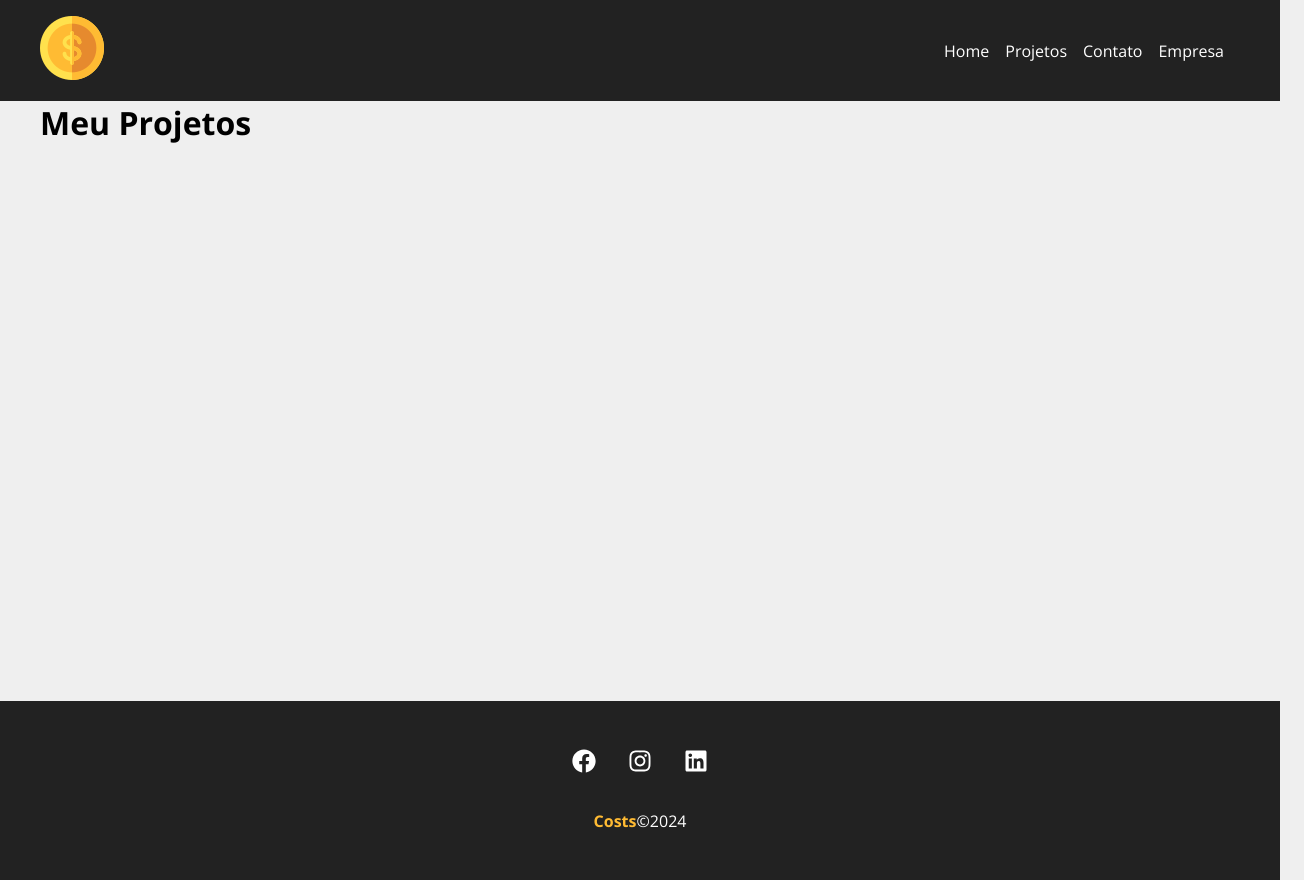
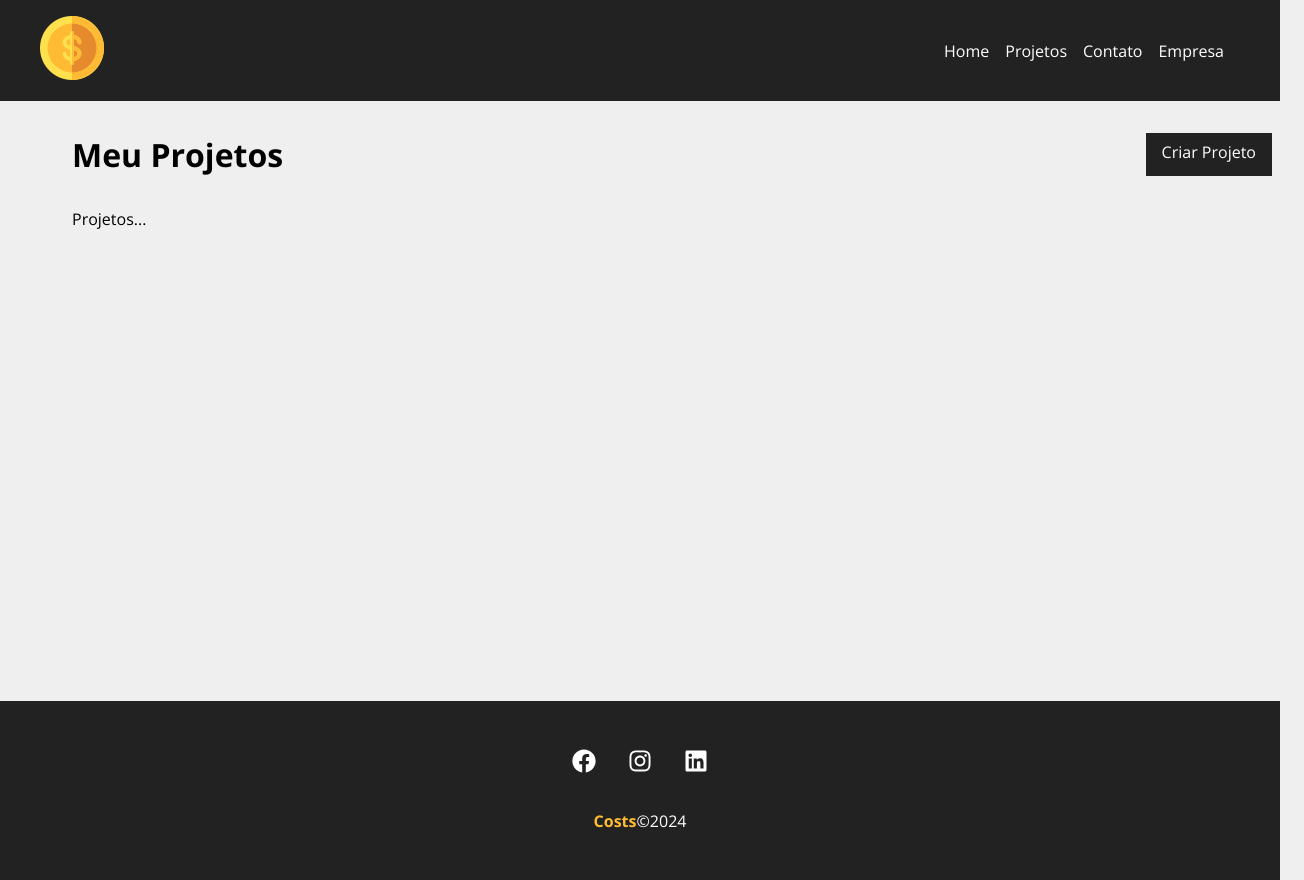
Before and after one commit to limberjhonathan/projeto-react, a React (Create React App) app: page /projects in a window 1280 px wide. Shown: the whole page, 1304 px wide, since content can reach past the window. Built offline with nearby package versions, Linux system fonts and the light colour scheme.

Commit message:
buttom format

```diff
--- a/db.json
+++ b/db.json
@@ -131,6 +131,17 @@
       "budget": "333333",
       "cost": 0,
       "services": []
+    },
+    {
+      "id": "36c0",
+      "name": "Familia",
+      "budget": "78789545",
+      "category": {
+        "id": "4",
+        "name": "Planejamento"
+      },
+      "cost": 0,
+      "services": []
     }
   ],
   "categories": [
--- /dev/null
+++ b/src/components/pages/project.module.css
@@ -0,0 +1,9 @@
+.project_container{
+    padding: 2em;
+}
+
+.title_container{
+    display: flex;
+    justify-content: space-between;
+    margin-bottom: 2em;
+}
--- a/src/components/pages/projects.js
+++ b/src/components/pages/projects.js
@@ -1,6 +1,10 @@
 import { useLocation } from "react-router-dom"
 
 import Message from "../layout/Message"
+import Container from "../layout/Container";
+import LinkButton from "../layout/LinkButton";
+
+import styles from "./project.module.css"
 
 export default function Projects(){
     const location = useLocation();
@@ -11,9 +15,15 @@
     }
 
     return (
-        <div>
-            <h1>Meu Projetos</h1>
+        <div className={styles.project_container}>
+            <div className={styles.title_container}>
+                <h1>Meu Projetos</h1>
+                <LinkButton to={'/newproject'} text="Criar Projeto"/>
+            </div>
             {message && <Message type="success" msg={message}/>}
+            <Container customClass='start'>
+                <p>Projetos...</p>
+            </Container>
         </div>
     )
 }
```
